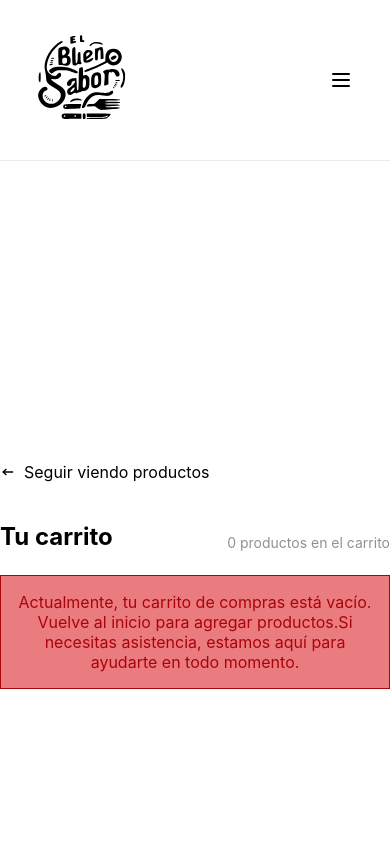
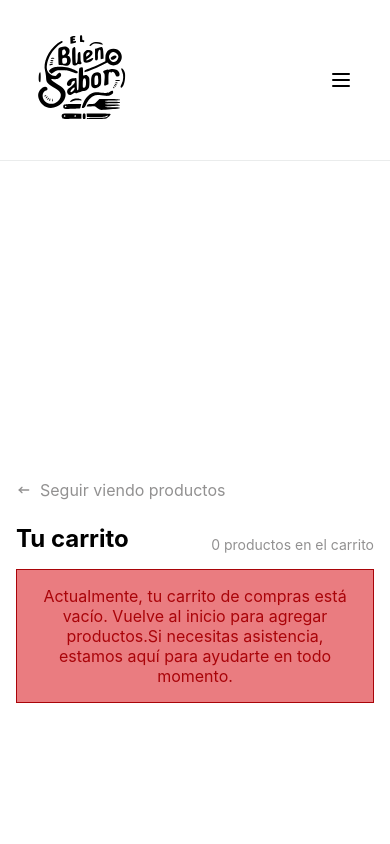
Before and after one commit to theit0/elbuensabor_front, a React (Vite) app: page /carrito in a window 390 px wide. Shown: the top 844 px of the page. Built offline with nearby package versions, Linux system fonts and the light colour scheme; a web font is replaced by a local one.

Commit message:
todo lo del commit anterior resuelto

```diff
--- a/src/pages/ArticuloManufacturadoDetalle.jsx
+++ b/src/pages/ArticuloManufacturadoDetalle.jsx
@@ -3,12 +3,14 @@ import '../styles/ArticuloManufacturadoDetalle.css'
 import { useDispatch, useSelector } from 'react-redux';
 import { get_articulo } from '../store/actions/ArticuloActions';
 import { useEffect, useState } from 'react';
+import { set_articulo_carrito } from '../store/actions/CarritoActions';
 
 
 const ArticuloManufacturadoDetalle = () => {
   const { id } = useParams();
   const articulo = useSelector(store => store.articuloReducers.articulo);
   const dispatch = useDispatch();
+
 
   useEffect(() => {
       window.scrollTo(130, 130);
@@ -20,6 +22,16 @@ const ArticuloManufacturadoDetalle = () => {
   if(unidades<0) {
     setUnidades(0);
   }
+
+  const agregarAlCarrito = () => {
+    let i=0;
+    for(i=0; i < unidades; i++) {
+      dispatch(set_articulo_carrito(articulo))
+    }
+  }
+
+  console.log(unidades)
+
 
 
   return (
@@ -75,7 +87,7 @@ const ArticuloManufacturadoDetalle = () => {
                           </div>
                           <p>¡Quedan <b className='unidades'>10 unidades</b> disponibles!</p>
                         </div>
-                        <button className='añadir-carrito-boton'>
+                        <button className='añadir-carrito-boton' onClick={()=>agregarAlCarrito()}>
                           <svg xmlns="http://www.w3.org/2000/svg" class="icon icon-tabler icon-tabler-shopping-cart-plus" width="16" height="16" viewBox="0 0 24 24" stroke-width="2" stroke="currentColor" fill="none" stroke-linecap="round" stroke-linejoin="round">
                               <path stroke="none" d="M0 0h24v24H0z" fill="none"></path>
                               <path d="M4 19a2 2 0 1 0 4 0a2 2 0 0 0 -4 0"></path>
--- a/src/pages/Carrito.jsx
+++ b/src/pages/Carrito.jsx
@@ -12,9 +12,22 @@ const Carrito = () => {
         return arreglo.reduce((contador, articulo) => contador + (articulo.id === value ? 1 : 0), 0);
     };
 
+    let subtotal = 0;
+
+    articulosAgregados.forEach((articulo)=>{
+        subtotal = subtotal+ articulo.precioVenta;
+    })
+
+    const envio = 500;
+
 
     return (
         <div className='carrito-container'>
+
+
+            <div className='container-principal-carrito'>
+                {
+                    <div className='articulos-carrito'>
                         <Link className='seguir-viendo-boton' to="/">
                             <svg xmlns="http://www.w3.org/2000/svg" class="icon icon-tabler icon-tabler-arrow-narrow-left" width="16" height="16" viewBox="0 0 24 24" stroke-width="2" stroke="currentColor" fill="none" stroke-linecap="round" stroke-linejoin="round">
                                 <path stroke="none" d="M0 0h24v24H0z" fill="none"></path>
@@ -24,12 +37,7 @@ const Carrito = () => {
                             </svg>
                             Seguir viendo productos
                         </Link>
-
-
-            <div className='container-principal-carrito'>
-                {
-                    <div className='articulos-carrito'>
-                        <article className='articulos-carrito'>
+                        <article className='carrito-titulo-container'>
                             <div className='titulo-carrito'>
                                 <h1>Tu carrito</h1>
                                 <span>{articulosAgregados.length} productos en el carrito</span>
@@ -43,6 +51,7 @@ const Carrito = () => {
                                 return <ArticuloCarrito key={articuloID} articulo={article} cntAgr={cntAgr} />;
                             })
                         }
+
                         {
                             articulosAgregados.length===0 &&
                             <p className='mensaje-vacio'>
@@ -58,11 +67,7 @@ const Carrito = () => {
                     <div className='resumen-carrito'>
                         <div className='resumen-info'>
                             <span>Subtotal</span>
-                            <span>
-                                {
-
-                                }
-                            </span>
+                            <span>${subtotal}</span>
                         </div>
                         <div className='resumen-info'>
                             <span>Impuestos</span>
@@ -70,11 +75,11 @@ const Carrito = () => {
                         </div>
                         <div className='resumen-info'>
                             <span>Envío</span>
-                            <span>$500</span>
+                            <span>${envio}</span>
                         </div>
                         <div className='resumen-info'>
                             <span>Total</span>
-                            <span>$9500</span>
+                            <span>${subtotal+envio}</span>
                         </div>
                         <article>
                             <button>
--- a/src/store/actions/ArticuloActions.js
+++ b/src/store/actions/ArticuloActions.js
@@ -19,7 +19,7 @@ export const get_articulo = createAsyncThunk('get_articulo',async (id)=>{
 
     try {
         const response = await axios.get(`http://localhost:8080/api/v1/articulosManufacturados/${id}`)
-        console.log(response.data)
+
         return {
             articulo: response.data
         }
--- a/src/styles/ArticuloCarrito.css
+++ b/src/styles/ArticuloCarrito.css
@@ -1,9 +1,10 @@
 .articulo-carrito {
     display: flex;
+    gap: 2rem;
     justify-content: space-between;
     border-bottom: 1px solid #f3f3f3;
     padding: 2rem 0;
-    width: 650px;
+    max-width: 650px;
 }
 
 .articulo-carrito-info{
@@ -90,3 +91,11 @@
 .cantidad-unidades-carrito button:active{
     background-color: #D9D9D9;
 }
+
+
+@media (max-width : 700px) {
+    .articulo-carrito {
+        flex-direction: column;
+        gap: 1rem;
+    }
+}
--- a/src/styles/ArticuloManufacturadoDetalle.css
+++ b/src/styles/ArticuloManufacturadoDetalle.css
@@ -24,7 +24,7 @@
 
 @media (max-width:1360px) {
     .art-manuf-detalle-container{
-        padding: 2rem 1rem;
+        padding: 1rem 1rem;
     }
     .articulo-detalle-container{
         flex-direction: column;
--- a/src/styles/Carrito.css
+++ b/src/styles/Carrito.css
@@ -1,8 +1,10 @@
 .carrito-container {
     min-height: 100vh;
-    display: grid;
-    place-content: center;
-    gap: 2rem;
+    display: flex;
+    flex-direction: column;
+    justify-content: center;
+    align-items: center;
+    gap: 1.5rem;
 }
 .titulo-carrito {
     display: flex;
@@ -21,6 +23,7 @@
     background-color: #ea7c80;
     border: 1px solid #a90409;
     padding: 1rem;
+    margin-top: 1rem;
 }
 
 
@@ -30,7 +33,7 @@
     flex-direction: column;
     width: 300px;
     height: fit-content;
-    padding: .5rem 1.5rem .5rem 1.5rem;
+    padding: .5rem 1.5rem 1.5rem 1.5rem;
     font-weight: 600;
 }
 .resumen-carrito div {
@@ -40,16 +43,13 @@
     border-bottom: 1px solid #EBEBEB;
 }
 
-.resumen-carrito article {
-    padding: 1rem 0;
-}
 
 .resumen-carrito article button {
     cursor: pointer;
     justify-content: center;
     display: flex;
     gap: .5rem;
-    padding: .5rem 1rem;
+    padding: .75rem 1rem;
     width: 100%;
     background-color: black;
     color: white;
@@ -63,26 +63,54 @@
     scale: 0.975;
 }
 
+
+
 .seguir-viendo-boton{
-    padding: .5rem 1rem .5rem 0;
+    padding: 0 1rem 1.5rem 0;
     display: flex;
     align-items: center;
     gap: .5rem;
     text-decoration: none;
-    color: black ;
-    transition: .1s ease;
+    color: #929191;
     width: fit-content;
 }
 
 .seguir-viendo-boton:hover{
-    padding: .5rem 1rem .5rem .75rem;
-    background-color: #F7F7F7;
+
+    color: black ;
 }
 
 .container-principal-carrito{
     display: flex;
+    justify-content: center;
     gap: 3rem;
+    flex-wrap: wrap;
 }
 .articulos-carrito{
     padding-bottom: 1.5rem;
 }
+
+
+@media (max-width : 1014px) {
+    .carrito-container{
+        padding-top: 2rem;
+    }
+}
+
+@media (max-width : 700px) {
+    .carrito-container{
+        padding-top: 1rem;
+    }
+    .container-principal-carrito{
+        padding: 0 1rem;
+    }
+    .resumen-carrito {
+        margin-bottom: 2rem;
+    }
+    .container-principal-carrito{
+        gap: 2rem;
+    }
+    .articulos-carrito{
+        padding-bottom: 0;
+    }
+}
```
Lines whose indentation alone changed are shown as unchanged.
